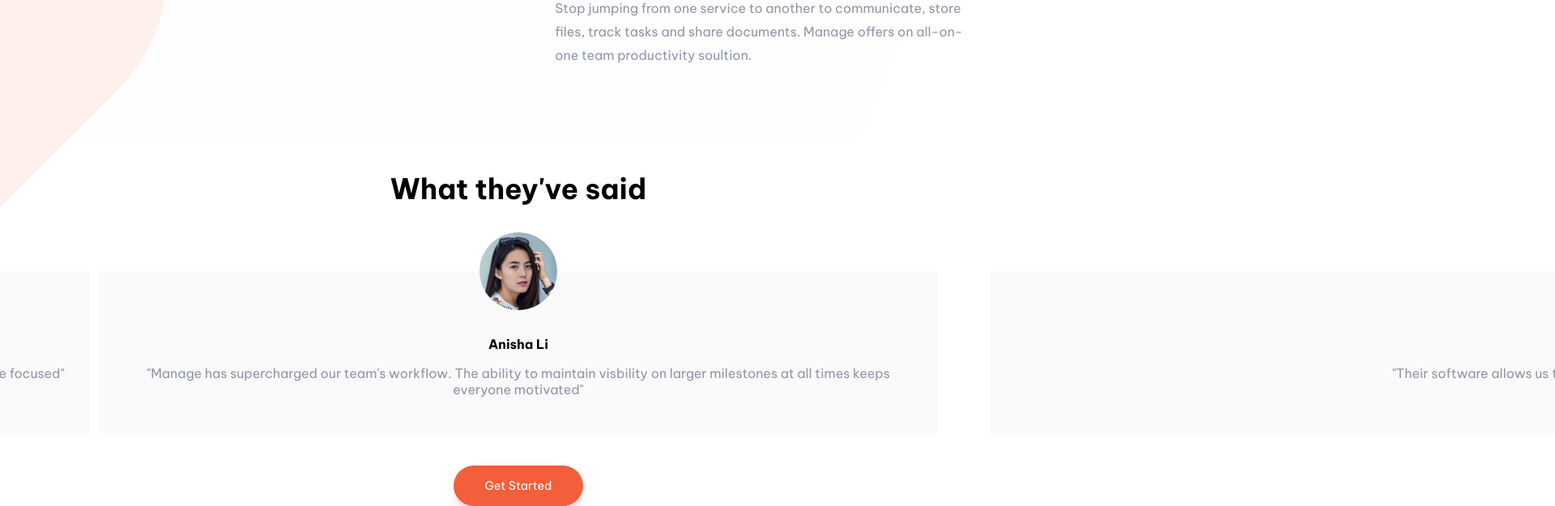
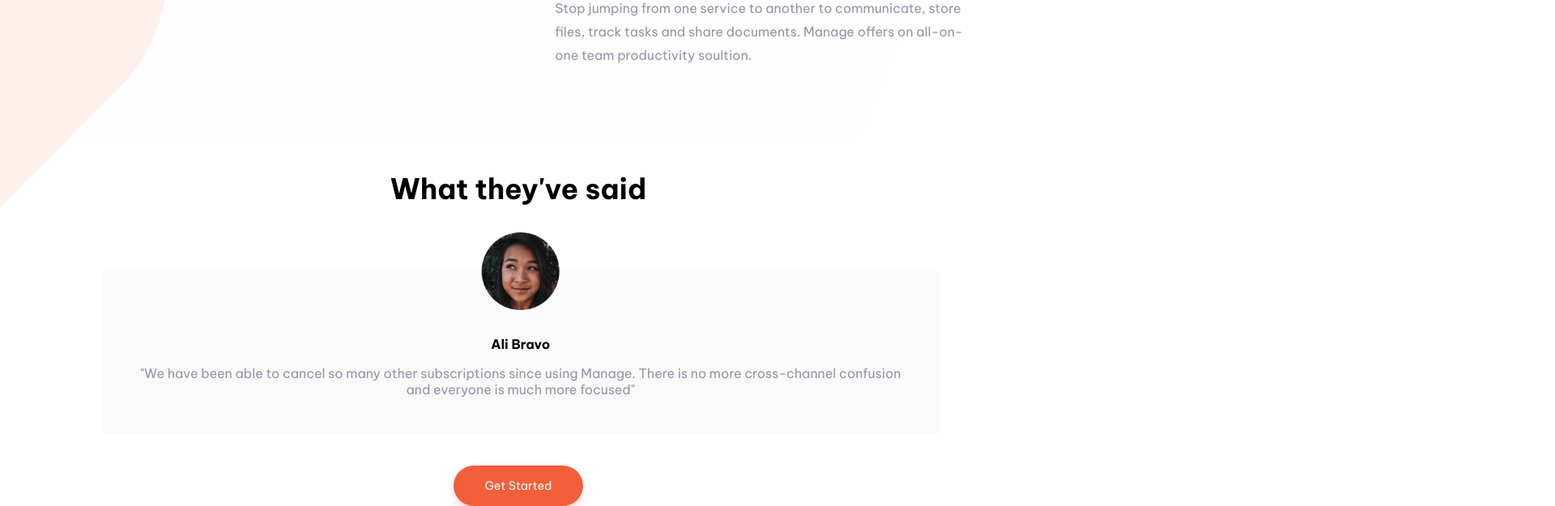
Before and after one commit to MichalHeron/manage-landing-page, a React (Vite) app: page / in a window 1280 px wide. Shown: the part 1172-1797 px from the top of the page at 81% size, 1920 px wide, since content can reach past the window. Built offline with nearby package versions, Linux system fonts and the light colour scheme.

Commit message:
one profile comment transition added frame.com

```diff
--- a/package.json
+++ b/package.json
@@ -10,10 +10,12 @@
     "preview": "vite preview"
   },
   "dependencies": {
+    "framer-motion": "^10.12.16",
     "hamburger-react": "^2.5.0",
     "react": "^18.2.0",
     "react-dom": "^18.2.0",
     "react-responsive": "^9.0.2",
+    "react-transition-group": "^4.4.5",
     "sass": "^1.62.1"
   },
   "devDependencies": {
--- a/src/components/Comments.jsx
+++ b/src/components/Comments.jsx
@@ -1,6 +1,7 @@
 import React, { useEffect, useState } from 'react'
 import '../style/Contents.scss'
 import { useMediaQuery } from 'react-responsive'
+import { AnimatePresence, motion, wrap } from 'framer-motion'
 
 export default function CommentsSection() {
 	const isDesktop = useMediaQuery({ query: '(min-width:900px' })
@@ -38,22 +39,18 @@ export default function CommentsSection() {
 		},
 	]
 
-	// useEffect(() => {
-	// 	const interval = setInterval(() => {
-	// 		const isLastProfile = currentProfileId === users.length - 1
-	// 		const newProfileId = isLastProfile ? 0 : currentProfileId + 1
-	// 		setCurrentProfileId(newProfileId)
-	// 	}, 2000)
-	// 	return () => clearInterval(interval)
-	// }, [currentProfileId])
+	const imageIndex = wrap(0, users.length, currentProfileId)
 
-	//https://reactcommunity.org/react-transition-group/
+	useEffect(() => {
+		const interval = setInterval(() => {
+			setCurrentProfileId(currentProfileId + 1)
+		}, 4000)
+		return () => clearInterval(interval)
+	}, [currentProfileId])
 
 	function Card(props) {
-		let cardClass = `card level${props.level}`
 		return (
 			<>
-				<div className={cardClass}>
 				<div className='name'>{props.name}</div>
 				<p className='comment'>"{props.comment}"</p>
 				<div
@@ -61,43 +58,83 @@ export default function CommentsSection() {
 					style={{
 						backgroundImage: `url(${props.avatar})`,
 					}}></div>
-				</div>
 			</>
 		)
 	}
 
-	function GenerateItem() {
-		let items = []
-		let level = currentProfileId
-		for (let i = currentProfileId - 1; i < currentProfileId + 2; i++) {
-			let index = i
-			if (i < 0) {
-				index = users.length + i
-			} else if (i >= users.length) {
-				index = i % users.length
+	// function GenerateItem() {
+	// 	let items = []
+	// 	let level = currentProfileId
+	// 	for (let i = currentProfileId - 1; i < currentProfileId + 2; i++) {
+	// 		let index = i
+	// 		if (i < 0) {
+	// 			index = users.length + i
+	// 		} else if (i >= users.length) {
+	// 			index = i % users.length
+	// 		}
+	// 		level = currentProfileId - i
+	// 		items.push(
+	// 			<Card
+	// 				name={users[index].name}
+	// 				avatar={users[index].img}
+	// 				comment={users[index].comment}
+	// 				key={users[index].key}
+	// 				level={level}
+	// 			/>
+	// 		)
+	// 	}
+	// 	return items
+	// }
+
+	const variants = {
+		enter: {
+			x: 1000,
+			opacity: 0,
+		},
+
+		center: {
+			zIndex: 1,
+			x: 0,
+			opacity: 1,
+		},
+		exit: {
+			zIndex: 0,
+			x: -1000,
+			opacity: 0,
+		},
 	}
-			level = currentProfileId - i
-			items.push(
-				<Card
-					name={users[index].name}
-					avatar={users[index].img}
-					comment={users[index].comment}
-					key={users[index].key}
-					level={level}
-				/>
-			)
-		}
-		return items
-	}
+
+	//   const userIndex = wrap(0, users.length, page)
 
 	return (
 		<section className='comments'>
 			<h2>What they've said</h2>
 			<div className={(!isDesktop && 'commentsBox one') || 'commentsBox three'}>
-				<GenerateItem />
+				<AnimatePresence initial={false}>
+					<motion.div
+						className='card'
+						key={users[imageIndex].img}
+						variants={variants}
+						initial='enter'
+						animate='center'
+						exit='exit'
+						transition={{
+							x: { type: 'spring', stiffness: 300, damping: 90 },
+							opacity: { duration: 0.2 },
+						}}>
+						<Card
+							name={users[imageIndex].name}
+							avatar={users[imageIndex].img}
+							comment={users[imageIndex].comment}
+							key={users[imageIndex].key}
+						/>
+					</motion.div>
+				</AnimatePresence>
+
+				{/* <GenerateItem /> */}
+
 				{/*
-				<Card name={users[0].name} avatar={users[0].img} comment={users[0].comment} key={users[0].key} />
-				<Card name={users[0].name} avatar={users[0].img} comment={users[0].comment} key={users[0].key} /> */}
+				<Card name={users[1].name} avatar={users[1].img} comment={users[1].comment} key={users[1].key} /> */}
 				{/* {users.map(user => {
 					return <Card name={user.name} avatar={user.img} comment={user.comment} key={user.key} />
 				})} */}
--- a/src/style/Contents.scss
+++ b/src/style/Contents.scss
@@ -139,10 +139,11 @@ $fontsizeh2: 2.2rem;
 		// 	display: none;
 		// }
 
+
 			.card {
-			transition: all 2s;
+				// transition: all 2s;
 				box-sizing: border-box;
-			// width: 45rem;
+				// width: 100%;
 				height: 200px;
 				position: absolute;
 				background-color: hsl(0, 0%, 98%);
@@ -167,6 +168,7 @@ $fontsizeh2: 2.2rem;
 					height: 6rem;
 					aspect-ratio: 1/1;
 				}
+
 		}
 		.level0 {
 			left: 0;
@@ -183,6 +185,12 @@ $fontsizeh2: 2.2rem;
 			left: -1300px;
 		}
 	}
+	// .three{
+	// 	div{
+	// 		width: 100px;
+	// 		height: 100px;
+	// 	}
+	// }
 	// .one {
 	// 	.card {
 	// 		width: 100%;
```
Also changed, not shown: 1 other file (tests, documents, lock files or other folders). Lines whose indentation alone changed are shown as unchanged.
